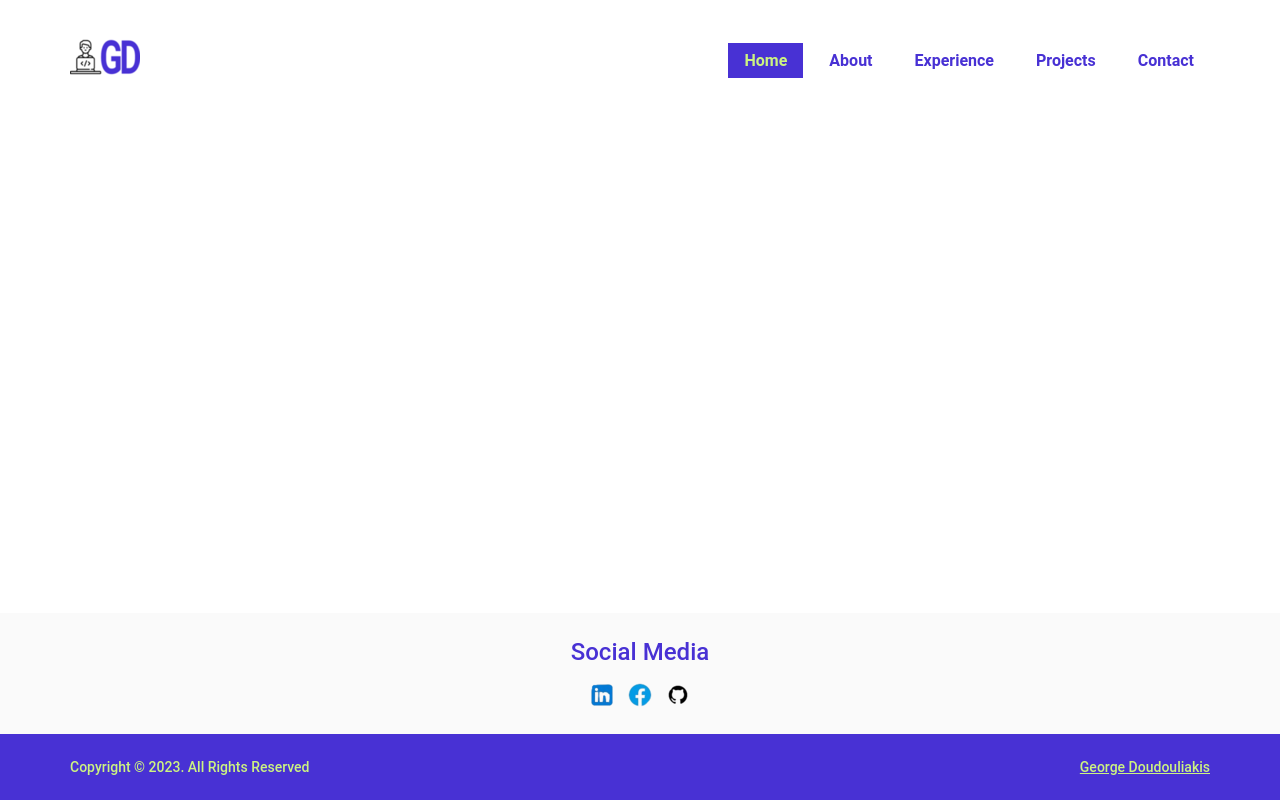
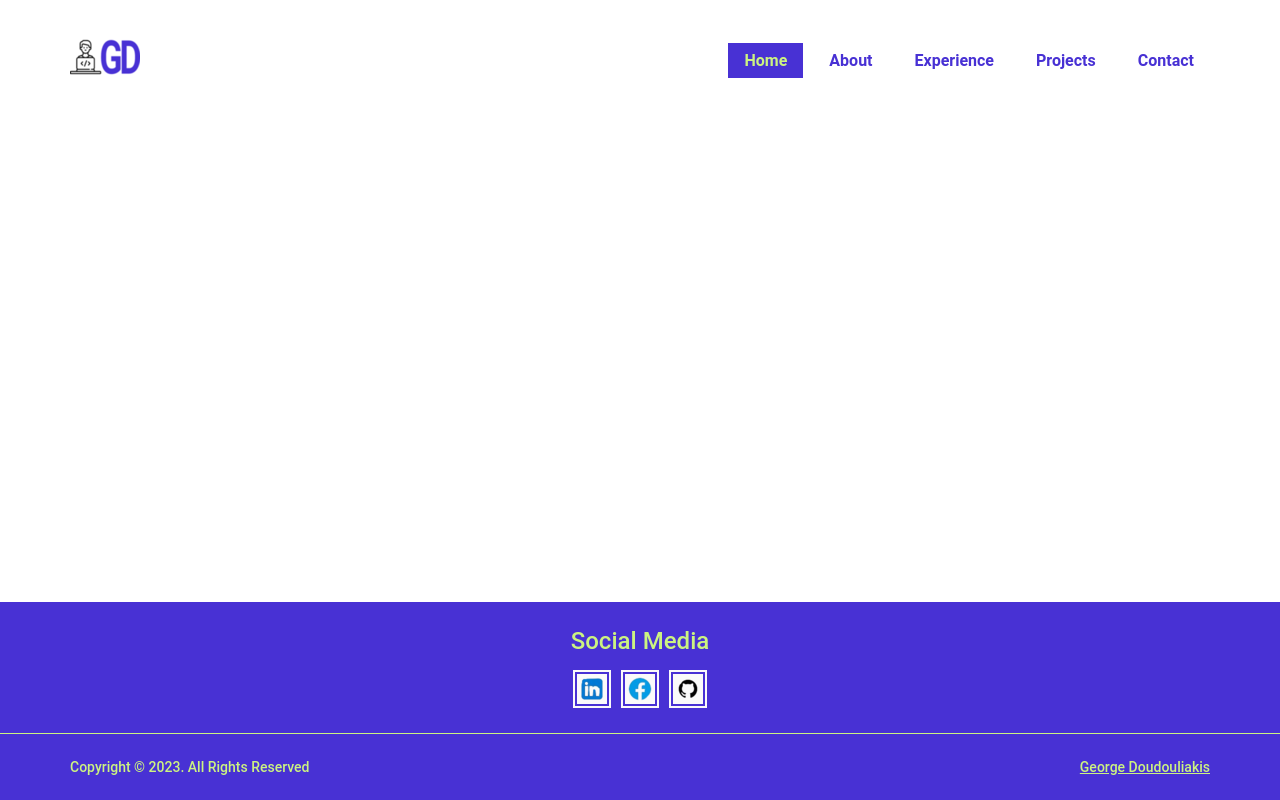
Before and after one commit to GeorgiosDoudouliakis/george-doudouliakis-dev, an Angular app: page / in a window 1280 px wide. Built offline with nearby package versions, Linux system fonts and the light colour scheme.

Commit message:
refactor: Add border top on footer, change styles on social media component and the min height of main tag

```diff
--- a/src/app/app.component.scss
+++ b/src/app/app.component.scss
@@ -1,9 +1,9 @@
 :host {
    main {
-     min-height: calc(100vh - 333px);
+     min-height: calc(100vh - 344px);
 
      @media(min-width: 768px) {
-      min-height: calc(100vh - 307px);
+      min-height: calc(100vh - 318px);
      }
   }
 }
--- a/src/app/components/footer/footer.component.scss
+++ b/src/app/components/footer/footer.component.scss
@@ -1,6 +1,7 @@
 :host {
   div {
     background: var(--primary-color);
+    border-top: 1px solid var(--secondary-color);
 
     p {
       display: flex;
--- a/src/app/components/social-media/social-media.component.scss
+++ b/src/app/components/social-media/social-media.component.scss
@@ -3,23 +3,42 @@
     display: flex;
     flex-direction: column;
     align-items: center;
-    background: var(--bg-color);
+    background: var(--primary-color);
     padding: var(--container-padding);
 
     > h2 {
       margin-bottom: 15px;
+      color: var(--secondary-color);
     }
 
     .social-media-container {
       display: flex;
 
       > .img-container {
-        width: 28px;
-        height: 28px;
-        transition: .4s ease-in-out;
+        position: relative;
+        width: 38px;
+        height: 38px;
+        padding: 5px;
+        background: var(--bg-color);
 
-        &:hover {
-          transform: rotate(360deg) scale(1.5);
+        &::after {
+          position: absolute;
+          top: 2px;
+          left: 2px;
+          content: "";
+          width: 30px;
+          height: 30px;
+          border: 2px solid var(--primary-color);
+        }
+
+        > img {
+          position: relative;
+          z-index: 1;
+          transition: .4s ease-in-out;
+        }
+
+        &:hover > img {
+          transform: rotate(360deg) scale(1.2);
         }
 
         &:not(:last-of-type) {
```
